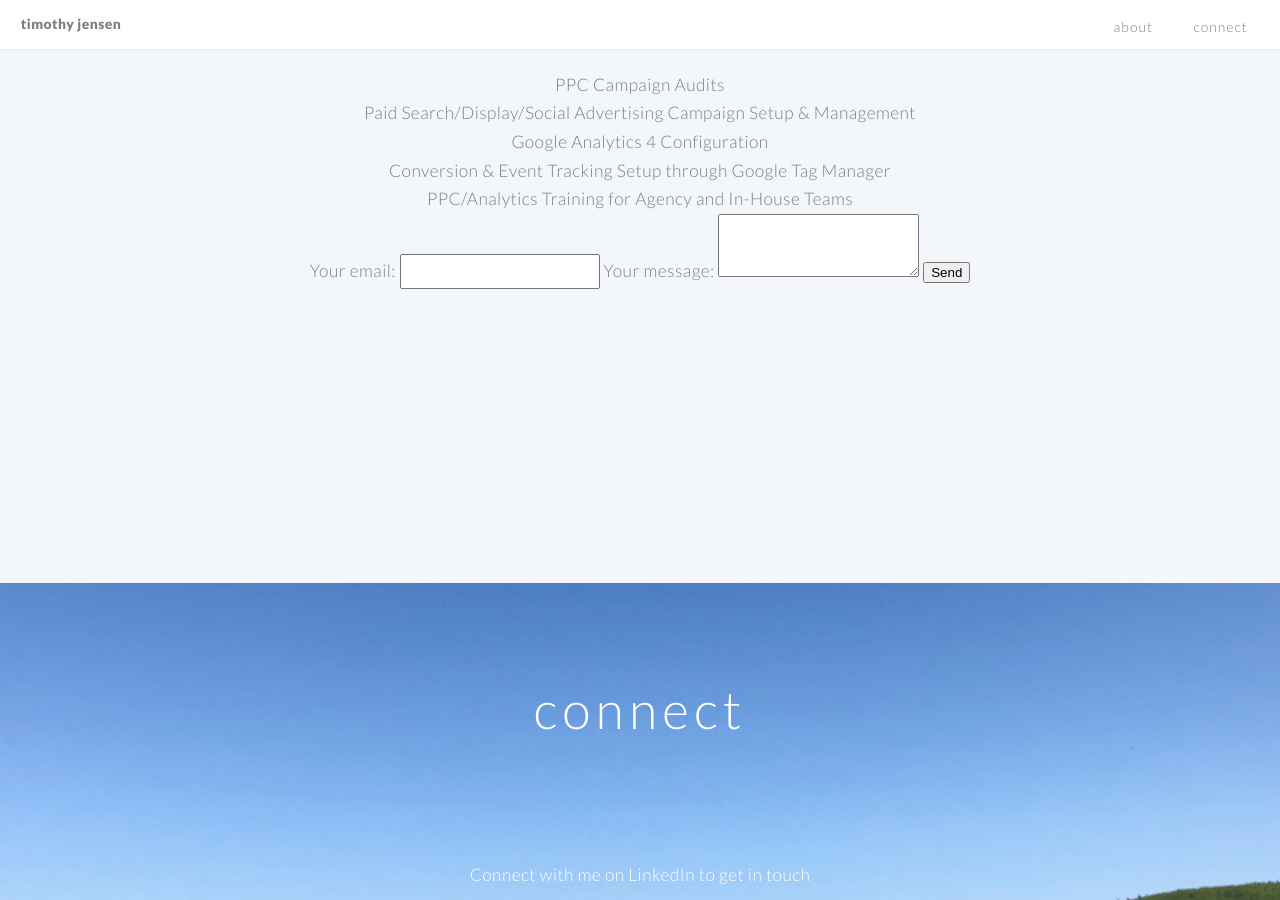
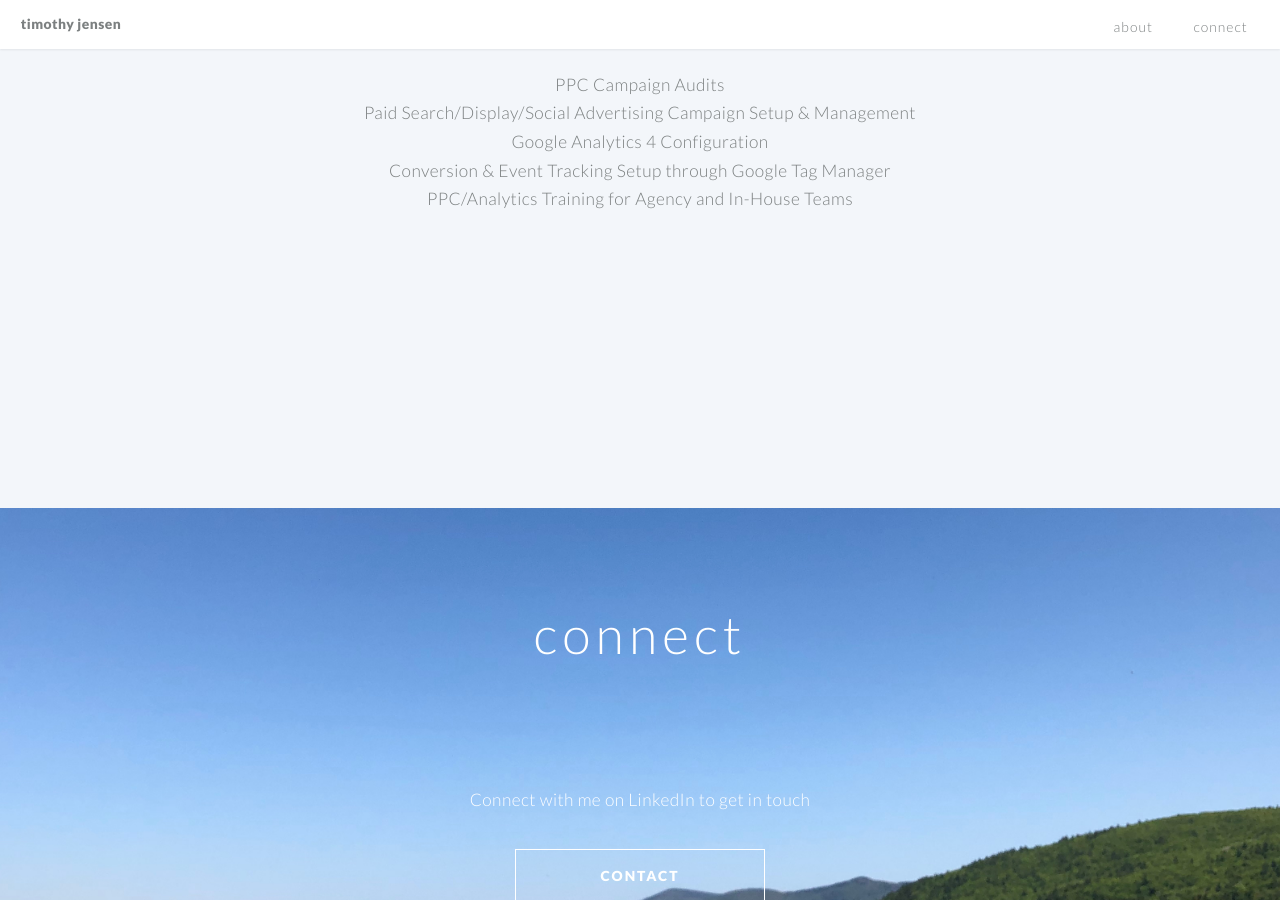
Before and after one commit to timothyjj/timothyjj.github.io, a Jekyll site: the page built from index.md, in a window 1280 px wide and 900 px high, scrolled down 1794 px. Built offline with Jekyll 4.4.1, drawn with Linux system fonts in a browser that asks for light colours; some of the changed lines change nothing that is shown.

Commit message:
Form button

```diff
--- a/index.md
+++ b/index.md
@@ -77,18 +77,37 @@
 <li>Conversion & Event Tracking Setup through Google Tag Manager</li>
 <li>PPC/Analytics Training for Agency and In-House Teams</li>
 
-<form
-  action="https://formspree.io/f/mqkovkje"
-  method="POST"
->
-  <label>
-    Your email:
-    <input type="email" name="email">
-  </label>
-  <label>
-    Your message:
-    <textarea name="message"></textarea>
-  </label>
-  <!-- your other form fields go here -->
-  <button type="submit">Send</button>
-</form>
+<script src="https://formspree.io/js/formbutton-v1.min.js" defer></script>
+<script>
+  /* paste this line in verbatim */
+  window.formbutton=window.formbutton||function(){(formbutton.q=formbutton.q||[]).push(arguments)};
+  /* customize formbutton below*/
+  formbutton("create", {
+    action: "https://formspree.io/f/mqkovkje",
+    title: "How can we help?",
+    fields: [
+      {
+        type: "email",
+        label: "Email:",
+        name: "email",
+        required: true,
+        placeholder: "your@email.com"
+      },
+      {
+        type: "textarea",
+        label: "Message:",
+        name: "message",
+        placeholder: "What's on your mind?",
+      },
+      { type: "submit" }
+    ],
+    styles: {
+      title: {
+        backgroundColor: "gray"
+      },
+      button: {
+        backgroundColor: "gray"
+      }
+    }
+  });
+</script>
```
